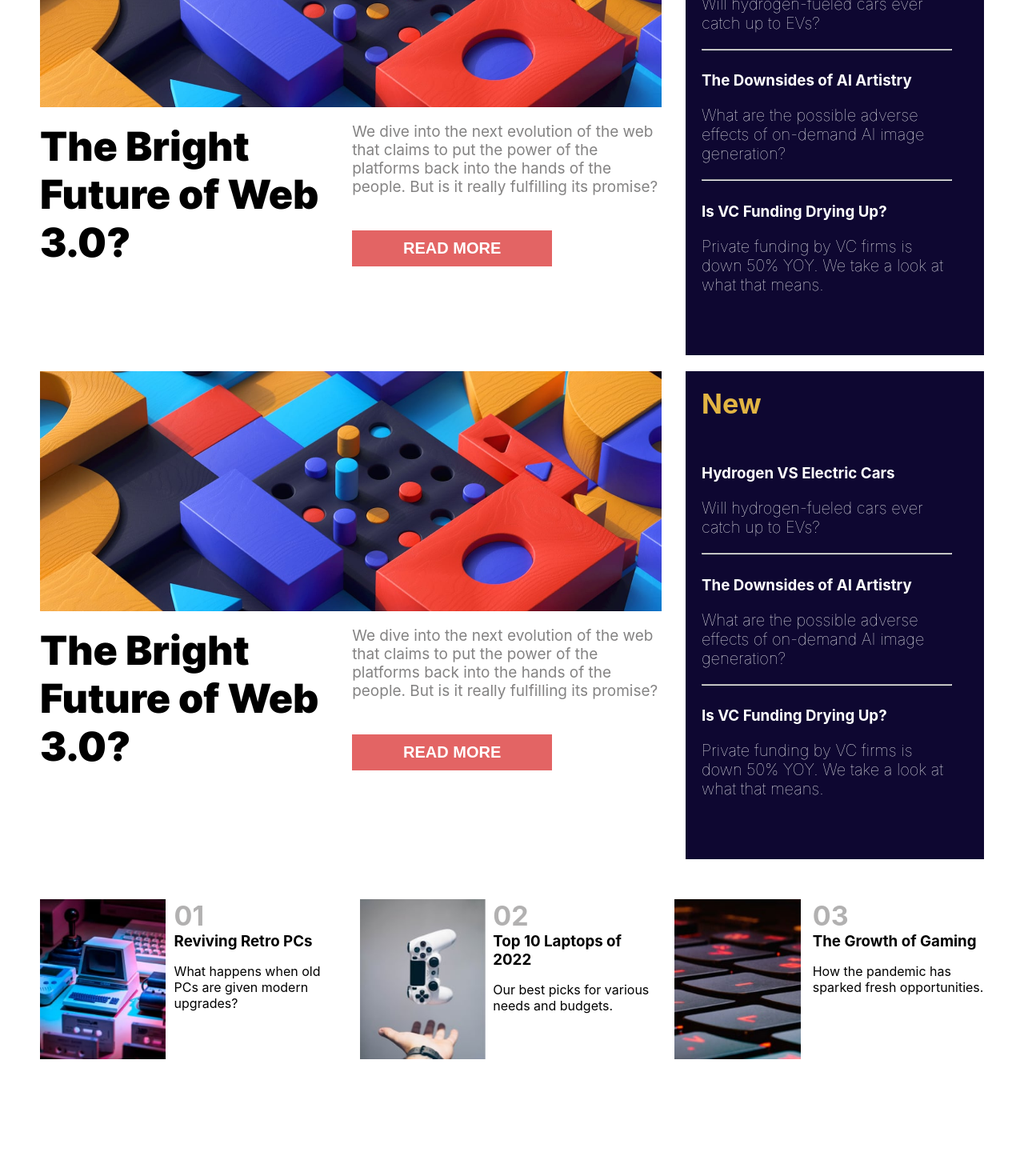
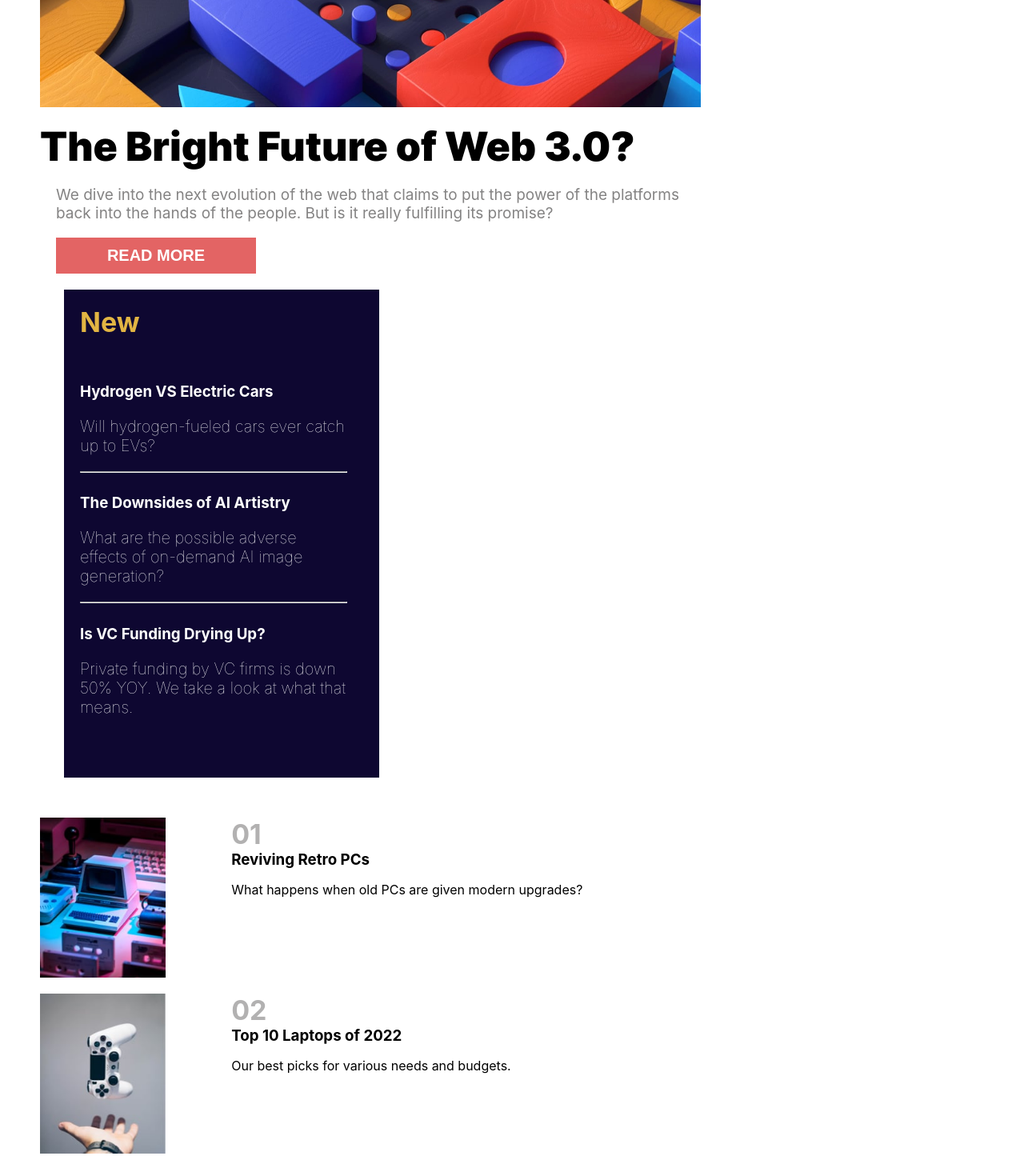
Before and after one commit to TimurBarmakov/test-app, a React (Create React App) app: page / in a window 1280 px wide. Shown: the part 300-1760 px from the top of the page at 80% size. Before the commit the page ends 1640 px from the top, so only its background shows below. Built offline with nearby package versions, Linux system fonts and the light colour scheme.

Commit message:
third commit

```diff
--- a/src/App.css
+++ b/src/App.css
@@ -47,6 +47,7 @@
 }
 
 .container{
+  max-width: 1400px;
   margin-top: 20px;
   padding: 0px 50px;
 }
@@ -238,3 +239,18 @@ button:hover {
 .header img {
   height: 50px;
 }
+
+@media (max-width: 1400px) {
+  .contentBlock {
+    flex-direction: column;
+  }
+  .mainContentDescription {
+    flex-direction: column;
+  }
+  .footerList {
+    flex-direction: column;
+  }
+  .newsBlock {
+    margin-top: 20px;
+  }
+}
--- a/src/App.js
+++ b/src/App.js
@@ -11,7 +11,6 @@ function App() {
     <div>
       <Header></Header>
       <ContentBlock></ContentBlock>
-      <ContentBlock></ContentBlock>
       <Footer></Footer>
     </div>
 
```
